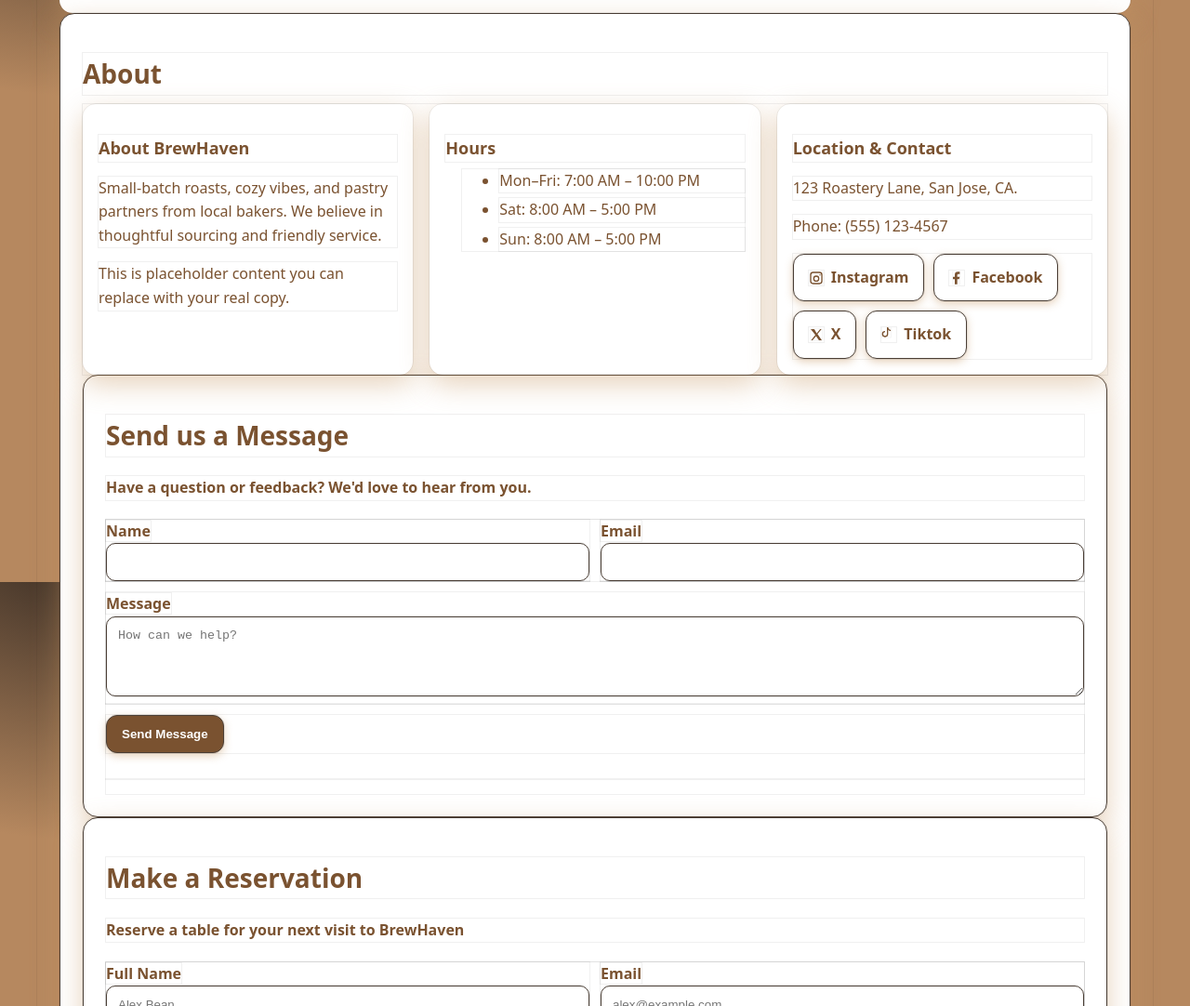
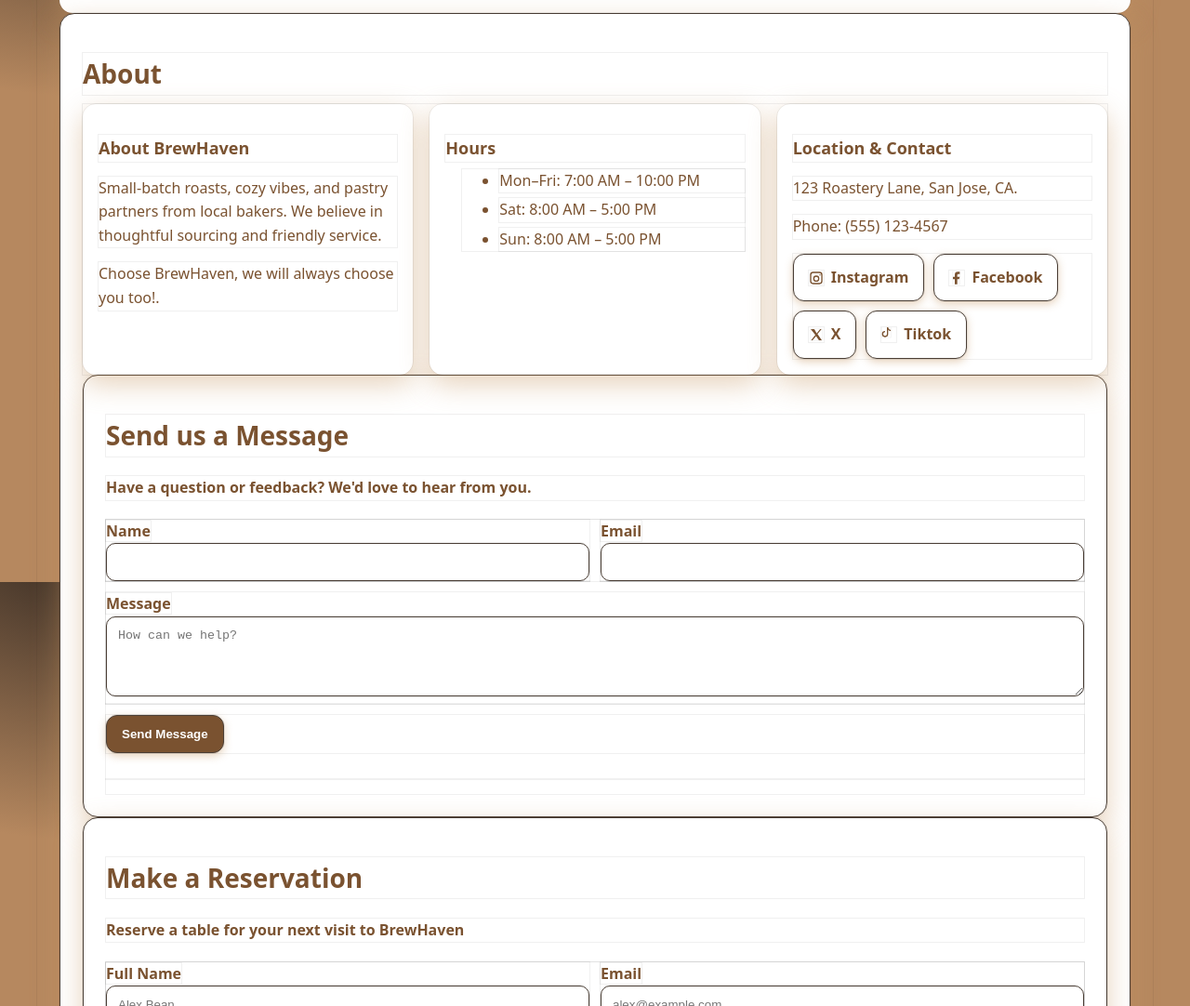
Before and after one commit to dyveavaldemoro/BrewHaven, a plain HTML site: page index.html in a window 1280 px wide. Shown: the part 2574-3656 px from the top of the page at 93% size. Drawn offline with Linux system fonts and the light colour scheme.

Commit message:
updated about brewhaven section

```diff
--- a/index.html
+++ b/index.html
@@ -124,7 +124,7 @@
         <div class="card">
           <h3>About BrewHaven</h3>
           <p>Small-batch roasts, cozy vibes, and pastry partners from local bakers. We believe in thoughtful sourcing and friendly service.</p>
-          <p class="helper">This is placeholder content you can replace with your real copy.</p>
+          <p class="helper">Choose BrewHaven, we will always choose you too!.</p>
         </div>
         <div class="card">
           <h3>Hours</h3>
```
